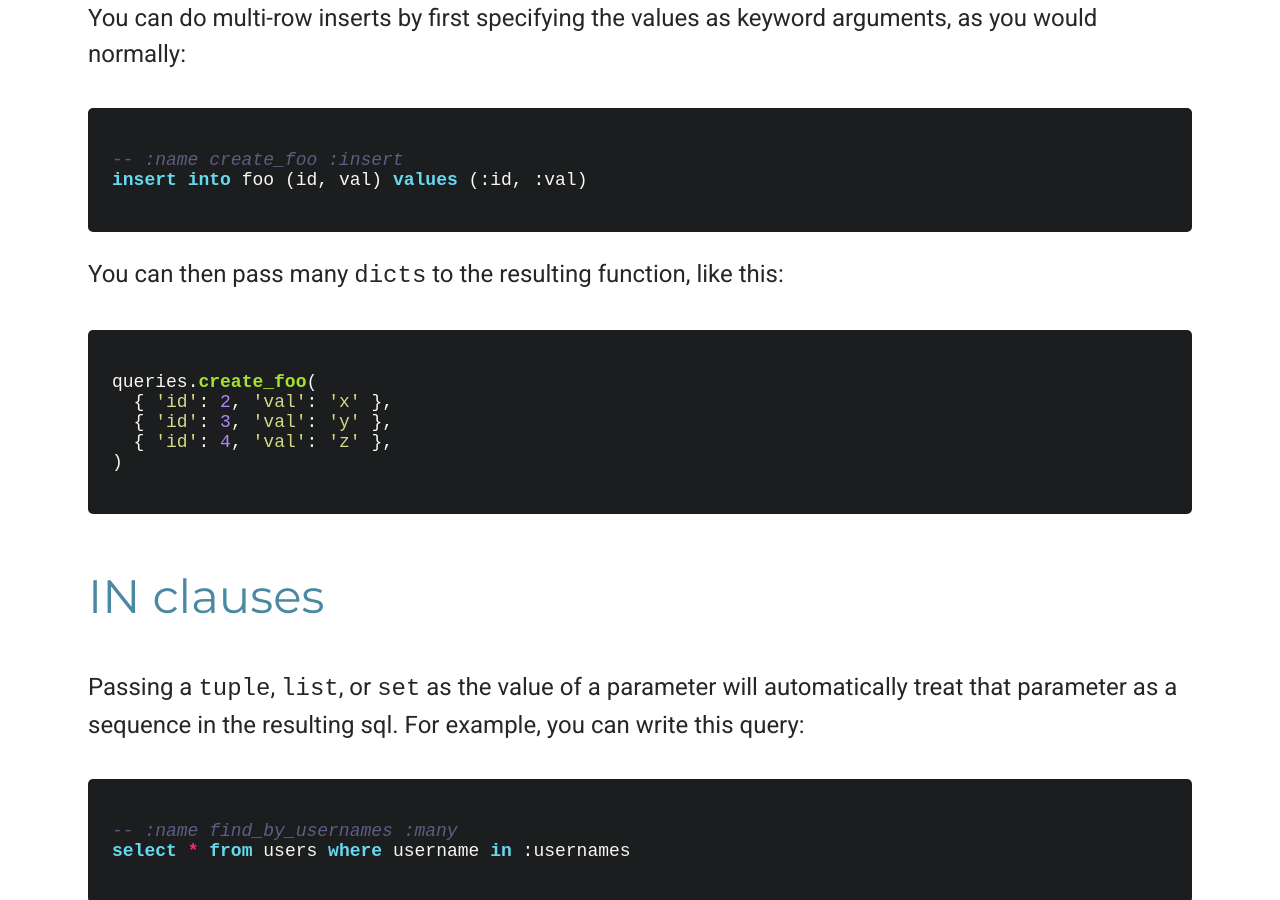
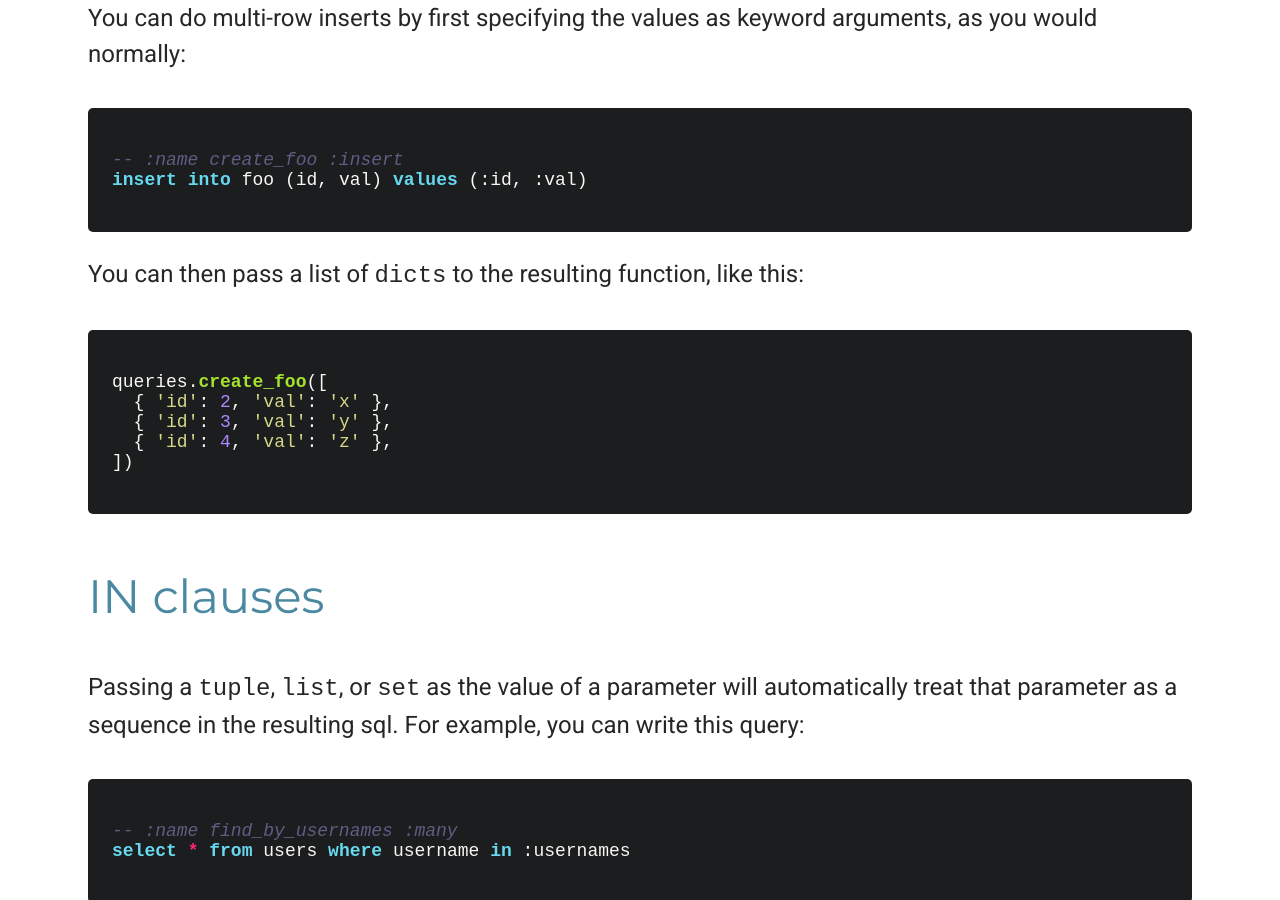
Before and after one commit to mcfunley/pugsql, a Jekyll site: the page built from docs/tutorial.md, in a window 1280 px wide and 900 px high, scrolled down 4932 px. Built offline with Jekyll 4.4.1, drawn with Linux system fonts in a browser that asks for light colours; our own code applies the rules of GitHub Pages for plain Markdown files; comment, search, counter and statistics services are not loaded.

Commit message:
Fixes tutorial to match 0.3.0 multi-row-insert behavior
cf. #73

````diff
--- a/docs/tutorial.md
+++ b/docs/tutorial.md
@@ -132,14 +132,14 @@ as you would normally:
 insert into foo (id, val) values (:id, :val)
 ```
 
-You can then pass many `dicts` to the resulting function, like this:
+You can then pass a list of `dicts` to the resulting function, like this:
 
 ```python
-queries.create_foo(
+queries.create_foo([
   { 'id': 2, 'val': 'x' },
   { 'id': 3, 'val': 'y' },
   { 'id': 4, 'val': 'z' },
-)
+])
 ```
 
 ### IN clauses
````
